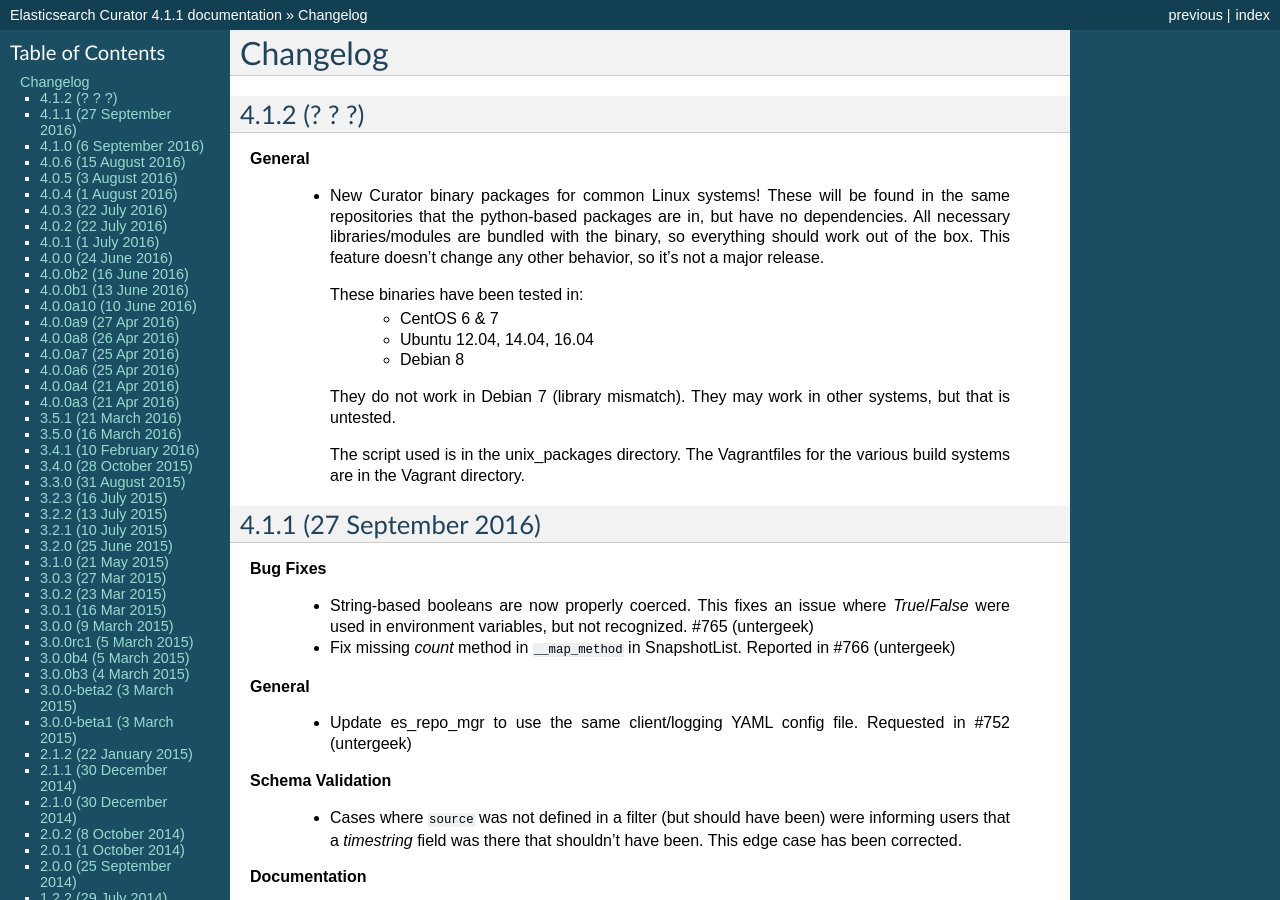
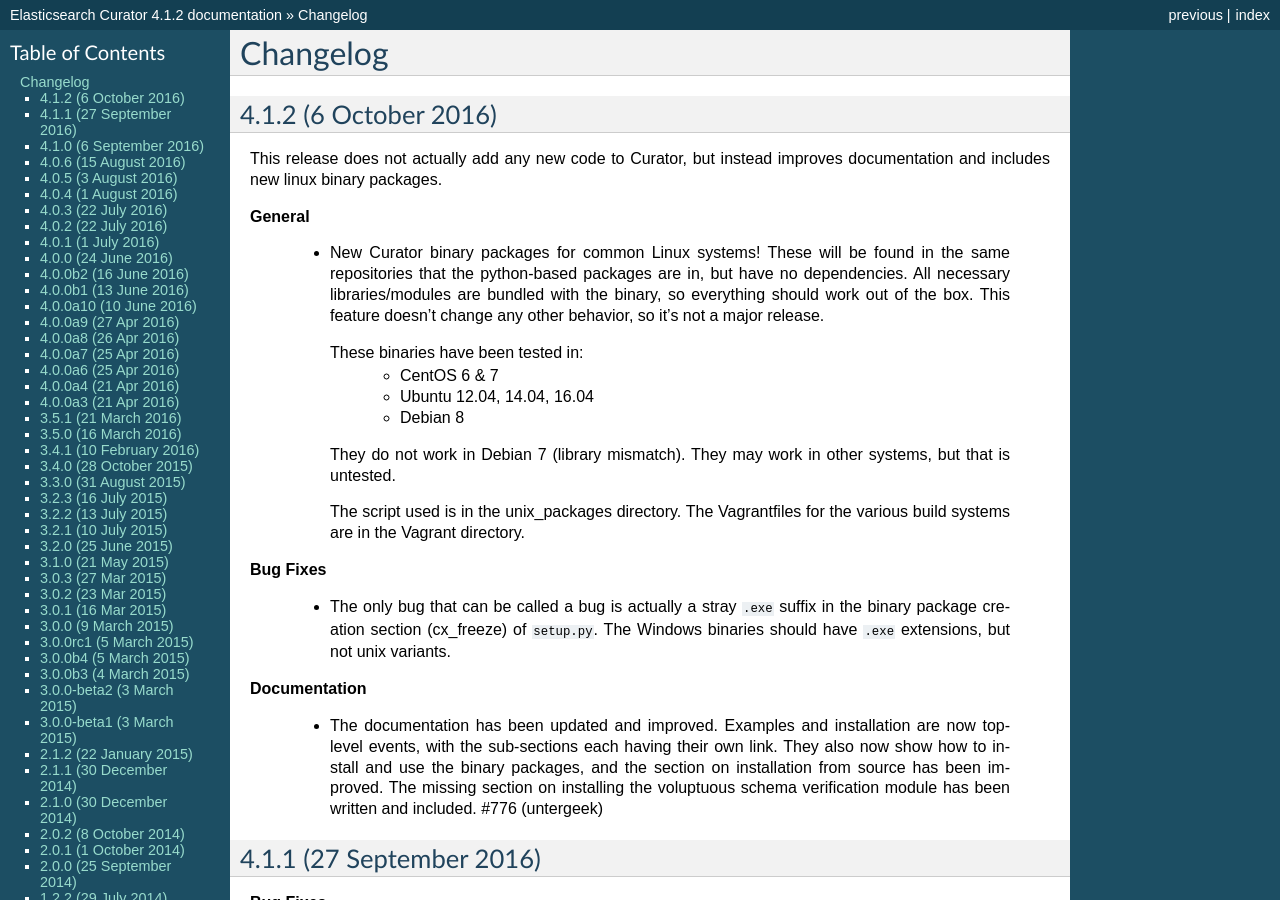
Before and after one commit to elastic/curator, a Sphinx documentation site: the page built from docs/Changelog.rst, in a window 1280 px wide and 900 px high. Built offline with Sphinx 7.4.7, drawn with Linux system fonts in a browser that asks for light colours; some of the changed text lies outside the part shown.

Commit message:
Fix documentation and bump version to 4.1.2
Big improvements to the asciidoc documentation.  This puts examples and installation on the root level, so they're easier to find (had a few complaints about that).

The README for GitHub now has a section on building binaries.

```diff
--- a/curator/_version.py
+++ b/curator/_version.py
@@ -1 +1 @@
-__version__ = '4.1.1'
+__version__ = '4.1.2'
--- a/docs/Changelog.rst
+++ b/docs/Changelog.rst
@@ -3,8 +3,11 @@
 Changelog
 =========
 
-4.1.2 (? ? ?)
--------------
+4.1.2 (6 October 2016)
+----------------------
+
+This release does not actually add any new code to Curator, but instead improves
+documentation and includes new linux binary packages.
 
 **General**
 
@@ -24,6 +27,21 @@
 
     The script used is in the unix_packages directory.  The Vagrantfiles for
     the various build systems are in the Vagrant directory.
+
+**Bug Fixes**
+
+  * The only bug that can be called a bug is actually a stray ``.exe`` suffix
+    in the binary package creation section (cx_freeze) of ``setup.py``.  The
+    Windows binaries should have ``.exe`` extensions, but not unix variants.
+
+**Documentation**
+
+  * The documentation has been updated and improved.  Examples and installation
+    are now top-level events, with the sub-sections each having their own link.
+    They also now show how to install and use the binary packages, and the
+    section on installation from source has been improved.  The missing
+    section on installing the voluptuous schema verification module has been
+    written and included. #776 (untergeek)
 
 4.1.1 (27 September 2016)
 -------------------------
```
Also changed, not shown: README.rst (+50 -1 lines), 5 other files.
